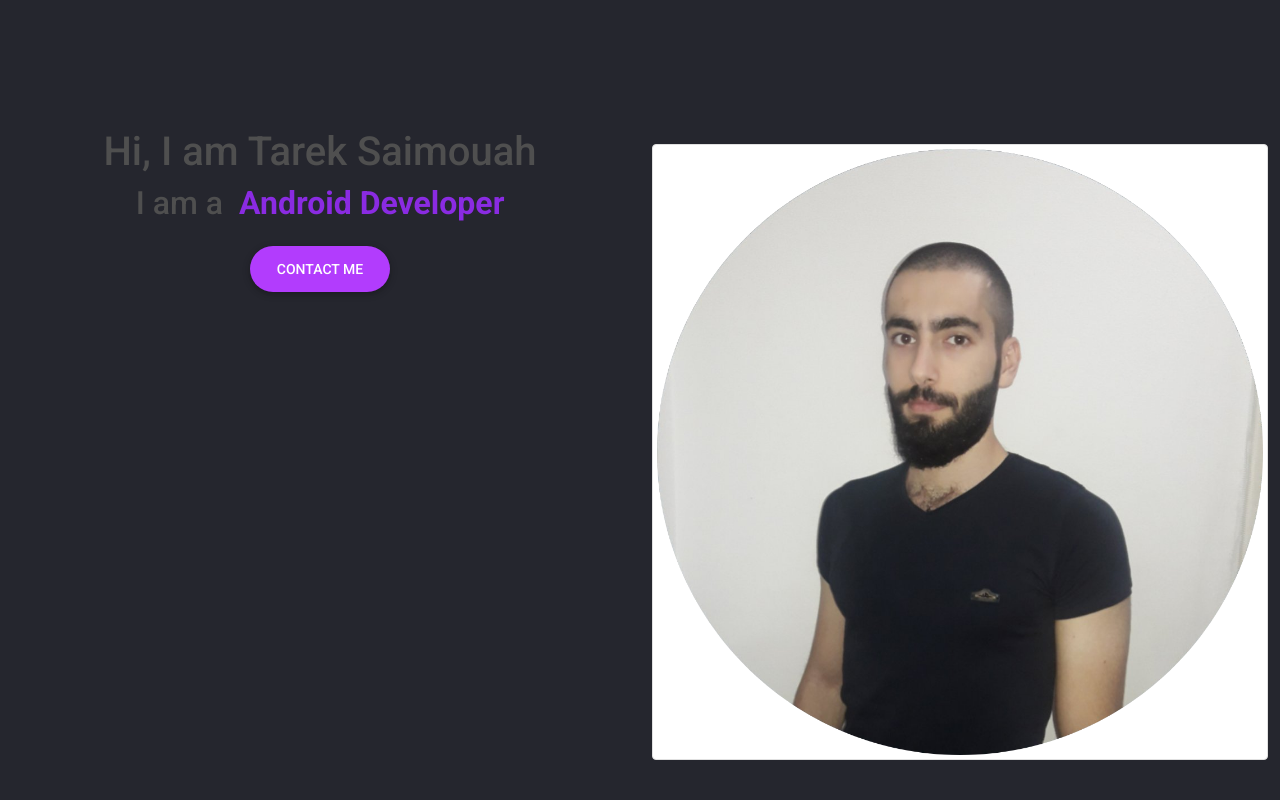
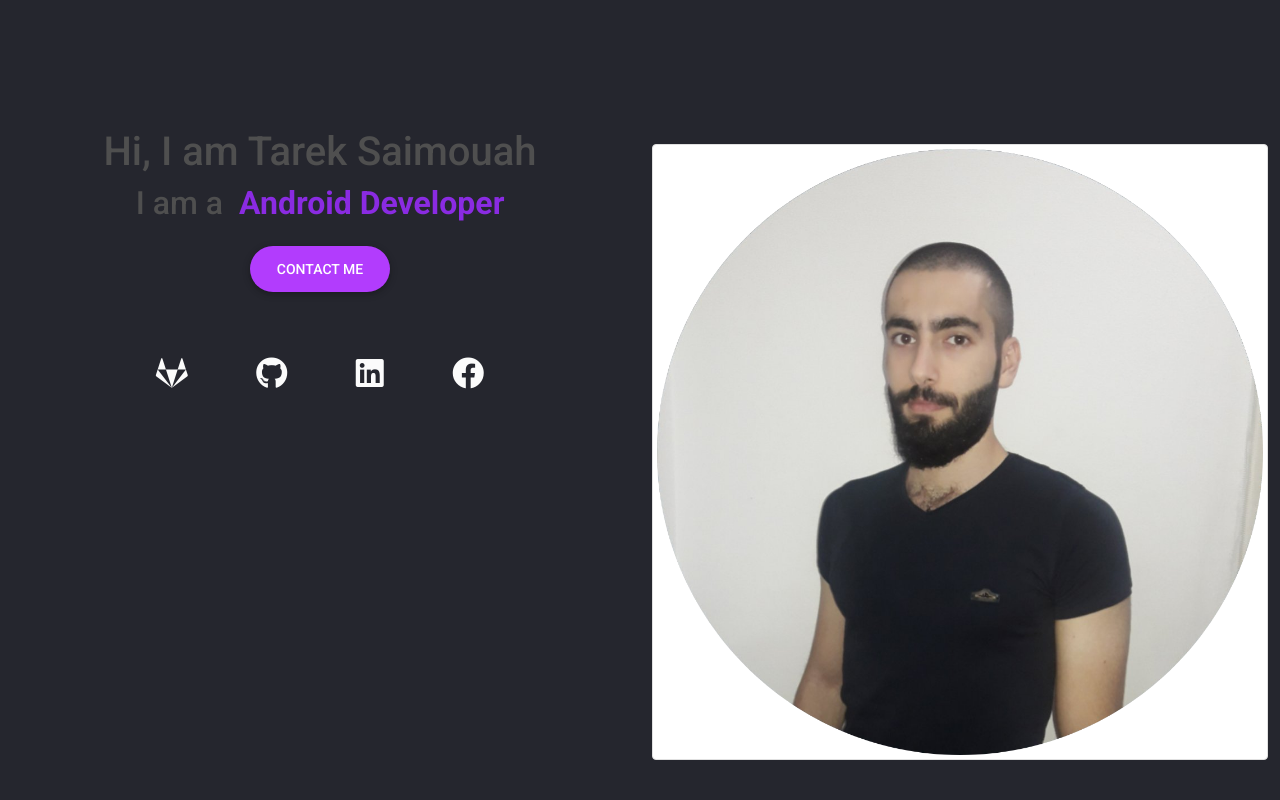
Before and after one commit to tarek-saimouah/tarek-saimouah.github.io, a website with bundled scripts: page index.html in a window 1280 px wide. Shown: the top 800 px of the page. Built offline with nearby package versions, Linux system fonts and the light colour scheme.

Commit message:
added social links.

```diff
--- a/css/style.css
+++ b/css/style.css
@@ -12,6 +12,31 @@
 body {
   color: var(--mdb-light);
 }
+
+/* Global Style */
+
+.section-content {
+  padding-top: 6%;
+  padding-bottom: 6%;
+}
+
+.contacts {
+  list-style: none;
+  justify-content: space-around;
+  max-width: 80%;
+}
+
+.contact-link {
+  color: var(--mdb-light);
+  font-size: 1.5rem;
+  list-style: none;
+}
+
+.contact-link:hover {
+  color: grey;
+}
+
+/* /Global Style */
 
 /* Navbar */
 
@@ -30,11 +55,6 @@ body {
 #intro-section {
   background-color: var(--bg-color-primary);
   padding-top: 4%;
-}
-
-.section-content {
-  padding-top: 6%;
-  padding-bottom: 6%;
 }
 
 #description {
--- a/index.html
+++ b/index.html
@@ -90,6 +90,33 @@
             </li>
           </ul>
           <!-- Left links -->
+
+          <!-- right links -->
+
+          <ul class="navbar-nav d-flex flex-row ms-auto me-5">
+            <!-- Icons -->
+            <li class="nav-item me-3 me-lg-0">
+              <a class="nav-link" href="https://gitlab.com/Tarek_Saimouah">
+                <i class="fab fa-gitlab fa-lg"></i>
+              </a>
+            </li>
+            <li class="nav-item me-3 me-lg-0">
+              <a class="nav-link" href="https://gitlab.com/Tarek_Saimouah">
+                <i class="fab fa-github fa-lg"></i>
+              </a>
+            </li>
+            <li class="nav-item me-3 me-lg-0">
+              <a class="nav-link" href="https://gitlab.com/Tarek_Saimouah">
+                <i class="fab fa-linkedin fa-lg"></i>
+              </a>
+            </li>
+            <li class="nav-item me-3 me-lg-0">
+              <a class="nav-link" href="https://gitlab.com/Tarek_Saimouah">
+                <i class="fab fa-facebook fa-lg"></i>
+              </a>
+            </li>
+          </ul>
+          <!-- right links -->
         </div>
         <!-- Collapsible wrapper -->
       </div>
@@ -120,6 +147,44 @@
             >
               Contact Me
             </button>
+
+            <!-- right links -->
+            <ul class="d-flex flex-row ms-auto m-5 px-5 mx-auto contacts">
+              <!-- Icons -->
+              <li class="me-3 me-lg-0">
+                <a
+                  class="contact-link"
+                  href="https://gitlab.com/Tarek_Saimouah"
+                >
+                  <i class="fab fa-gitlab fa-lg"></i>
+                </a>
+              </li>
+              <li class="me-3 me-lg-0">
+                <a
+                  class="contact-link"
+                  href="https://gitlab.com/Tarek_Saimouah"
+                >
+                  <i class="fab fa-github fa-lg"></i>
+                </a>
+              </li>
+              <li class="me-3 me-lg-0">
+                <a
+                  class="contact-link"
+                  href="https://gitlab.com/Tarek_Saimouah"
+                >
+                  <i class="fab fa-linkedin fa-lg"></i>
+                </a>
+              </li>
+              <li class="me-3 me-lg-0">
+                <a
+                  class="contact-link"
+                  href="https://gitlab.com/Tarek_Saimouah"
+                >
+                  <i class="fab fa-facebook fa-lg"></i>
+                </a>
+              </li>
+            </ul>
+            <!-- right links -->
           </div>
 
           <!-- Intro Image -->
```
